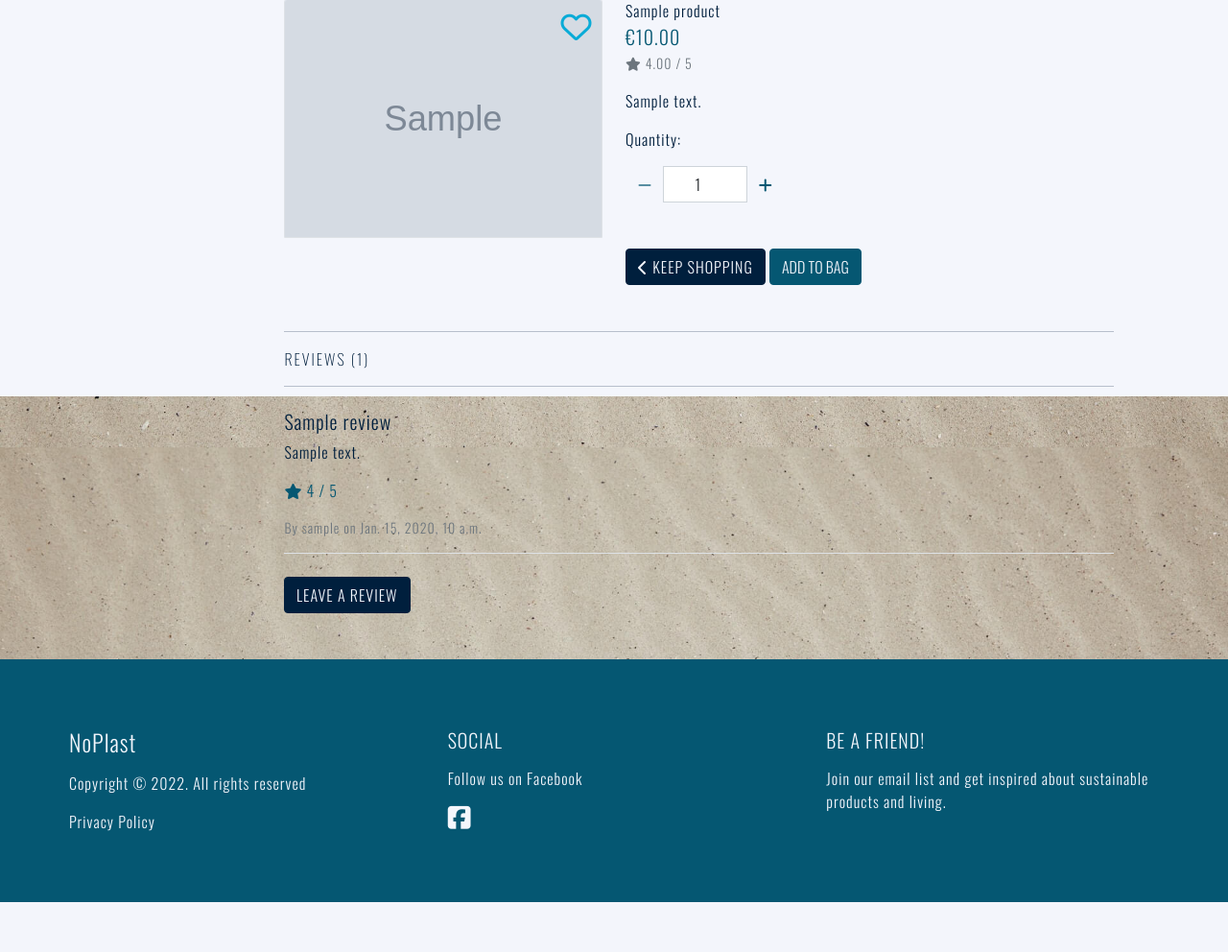
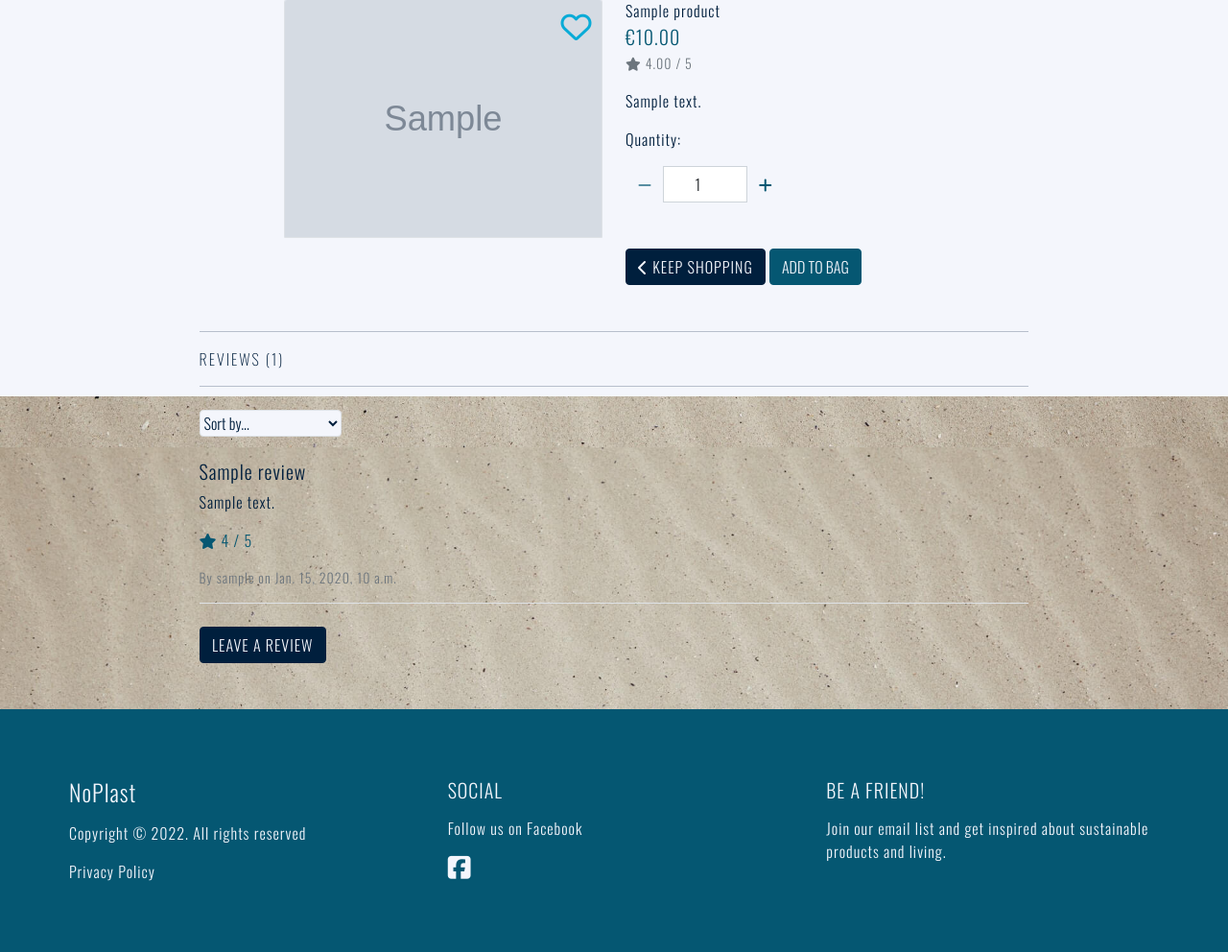
Before and after one commit to josswe26/noplast, a Django app: page /products/1/ in a window 1280 px wide, after a click that opens the changed part. Shown: the part 387-1379 px from the top of the page at 96% size. Before the commit the page ends 1327 px from the top, so only its background shows below. Run offline with Django 3.2, Linux system fonts and the light colour scheme; tables that the repository leaves empty hold one stand-in row (values such as "Sample post"); grey boxes marked "Sample" are stand-in pictures; some libraries are stand-ins or nearby versions.

Commit message:
Add sort fuctionality for product reviews

```diff
--- a/products/static/products/css/products.css
+++ b/products/static/products/css/products.css
@@ -3,10 +3,6 @@
 #sort-selector {
     background-color: #f4f6fc !important;
     color: #001f3d;
-}
-
-.border-info {
-    border-color: #dee2e6 !important;
 }
 
 /* Favorites */
--- a/products/templates/products/product_detail.html
+++ b/products/templates/products/product_detail.html
@@ -72,7 +72,8 @@
                             {% if request.user.is_superuser %}
                                 <small class="ms-3">
                                     <a href="{% url 'edit_product' product.id %}" class="update-link link-dark">Edit</a> |
-                                    <a href="{% url 'delete_product' product.id %}" class="remove-item link-blue float-right" id="remove_{{ item.item_id }}">Delete</a>
+                                    <a href="{% url 'delete_product' product.id %}" class="remove-item link-blue float-right"
+                                        id="remove_{{ item.item_id }}">Delete</a>
                                 </small>
                             {% endif %}
                             <p class="mt-3">{{ product.description }}</p>
@@ -86,17 +87,17 @@
                                         <div class="form-group w-50">
                                             <div class="input-group">
                                                 <div class="input-group-prepend">
-                                                    <button class="decrement-qty btn"
-                                                        data-item_id="{{ product.id }}" id="decrement-qty_{{ product.id }}">
+                                                    <button class="decrement-qty btn" data-item_id="{{ product.id }}"
+                                                        id="decrement-qty_{{ product.id }}">
                                                         <i class="fas fa-minus c--light-blue"></i>
                                                     </button>
                                                 </div>
-                                                <input class="form-control qty_input text-center" type="number" name="quantity"
-                                                    value="1" min="1" max="99" data-item_id="{{ product.id }}"
-                                                    id="id_qty_{{ product.id }}">
+                                                <input class="form-control qty_input text-center" type="number"
+                                                    name="quantity" value="1" min="1" max="99"
+                                                    data-item_id="{{ product.id }}" id="id_qty_{{ product.id }}">
                                                 <div class="input-group-append">
-                                                    <button class="btn increment-qty"
-                                                        data-item_id="{{ product.id }}" id="increment-qty_{{ product.id }}">
+                                                    <button class="btn increment-qty" data-item_id="{{ product.id }}"
+                                                        id="increment-qty_{{ product.id }}">
                                                         <i class="fas fa-plus c--light-blue"></i>
                                                     </button>
                                                 </div>
@@ -123,16 +124,32 @@
 
                 <!-- Product reviews -->
                 <div class="row">
-                    <div class="col-12 col-lg-10 offset-lg-2">
+                    <div class="col-12 col-lg-10 offset-lg-1">
                         <hr class="my-0">
                             <a class="logo-text link-dark my-0" data-bs-toggle="collapse" href="#collapse-reviews"
                                 role="button" aria-expanded="false" aria-controls="collapse-reviews">
                                 <p class="py-3 my-0">Reviews ({{ product_reviews | length }})</p>
                             </a>
                             <hr class="my-0">
-                        <div class="collapse" id="collapse-reviews">
+                        <div class="{% if current_sorting == 'None_None' %}collapse{% endif %}" id="collapse-reviews">
+                            {% if product_reviews %}
+                                <!-- Sort selector -->
+                                <div class="sort-select-wrapper my-4">
+                                    <select id="sort-selector" class="custom-select custom-select-sm rounded border {% if current_sorting != 'None_None' %}border-blue{% endif %}">
+                                        <option value="reset" {% if current_sorting == 'None_None' %}selected{% endif %}>Sort
+                                            by...</option>
+                                        <option value="date_asc" {% if current_sorting == 'date_asc' %}selected{% endif %}>Date
+                                            (older to newest)</option>
+                                        <option value="date_desc" {% if current_sorting == 'date_desc' %}selected{% endif %}>
+                                            Date (newest to oldest)</option>
+                                        <option value="rating_asc" {% if current_sorting == 'rating_asc' %}selected{% endif %}>
+                                            Rating (low to high)</option>
+                                        <option value="rating_desc" {% if current_sorting == 'rating_desc' %}selected{% endif %}>Rating (high to low)
+                                        </option>
+                                    </select>
+                                </div>
+
                                 <div class="review-container mt-4">
-                                {% if product_reviews%}
                                     {% for review in product_reviews %}
                                         <div class="my-4 border-bottom">
                                             <h5>{{ review.title }}</h5>
@@ -141,6 +158,7 @@
                                             <p class="text-muted small">By {{ review.author }} on {{ review.created_on }}</p>
                                         </div>
                                     {% endfor %}
+                                </div>
                             {% else %}
                                 <div class="my-4">
                                     No reviews for this product yet.
@@ -155,10 +173,32 @@
             </div>
         </div>
     </div>
-    </div>
 {% endblock %}
 
 {% block postloadjs %}
 {{ block.super }}
 {% include 'includes/quantity_input_script.html' %}
+
+    <script type="text/javascript">
+        $('#sort-selector').change(function() {
+            var selector = $(this);
+            var currentUrl = new URL(window.location);
+
+            var selectedVal = selector.val();
+            if(selectedVal != "reset"){
+                var sort = selectedVal.split("_")[0];
+                var direction = selectedVal.split("_")[1];
+
+                currentUrl.searchParams.set("sort", sort);
+                currentUrl.searchParams.set("direction", direction);
+
+                window.location.replace(currentUrl);
+            } else {
+                currentUrl.searchParams.delete("sort");
+                currentUrl.searchParams.delete("direction");
+
+                window.location.replace(currentUrl);
+            }
+        })
+    </script>
 {% endblock %}
--- a/products/views.py
+++ b/products/views.py
@@ -65,14 +65,31 @@ def product_detail(request, product_id):
 
     product = get_object_or_404(Product, pk=product_id)
     product_reviews = Review.objects.filter(product=product)
+    sort = None
+    direction = None
+
+    if request.GET:
+        if 'sort' in request.GET:
+            sortkey = request.GET['sort']
+            sort = sortkey
+            if sortkey == 'date':
+                sortkey = 'created_on'
+            if 'direction' in request.GET:
+                direction = request.GET['direction']
+                if direction == 'desc':
+                    sortkey = f'-{sortkey}'
+            product_reviews = product_reviews.order_by(sortkey)
 
     favorite = False
     if product.users_favorite.filter(id=request.user.id).exists():
         favorite = True
 
+    current_sorting = f'{sort}_{direction}'
+
     context = {
         'product': product,
         'favorite': favorite,
+        'current_sorting': current_sorting,
         'product_reviews': product_reviews,
     }
 
--- a/static/css/base.css
+++ b/static/css/base.css
@@ -53,6 +53,10 @@ body {
 
 .bg--white {
     background-color: #f4f6fc;
+}
+
+.border-blue {
+    border-color: #09abd7 !important;
 }
 
 /* Buttons, links and icons */
```
Also changed, not shown: products/templates/products/products.html (+36 -20 lines). Lines whose indentation alone changed are shown as unchanged.
